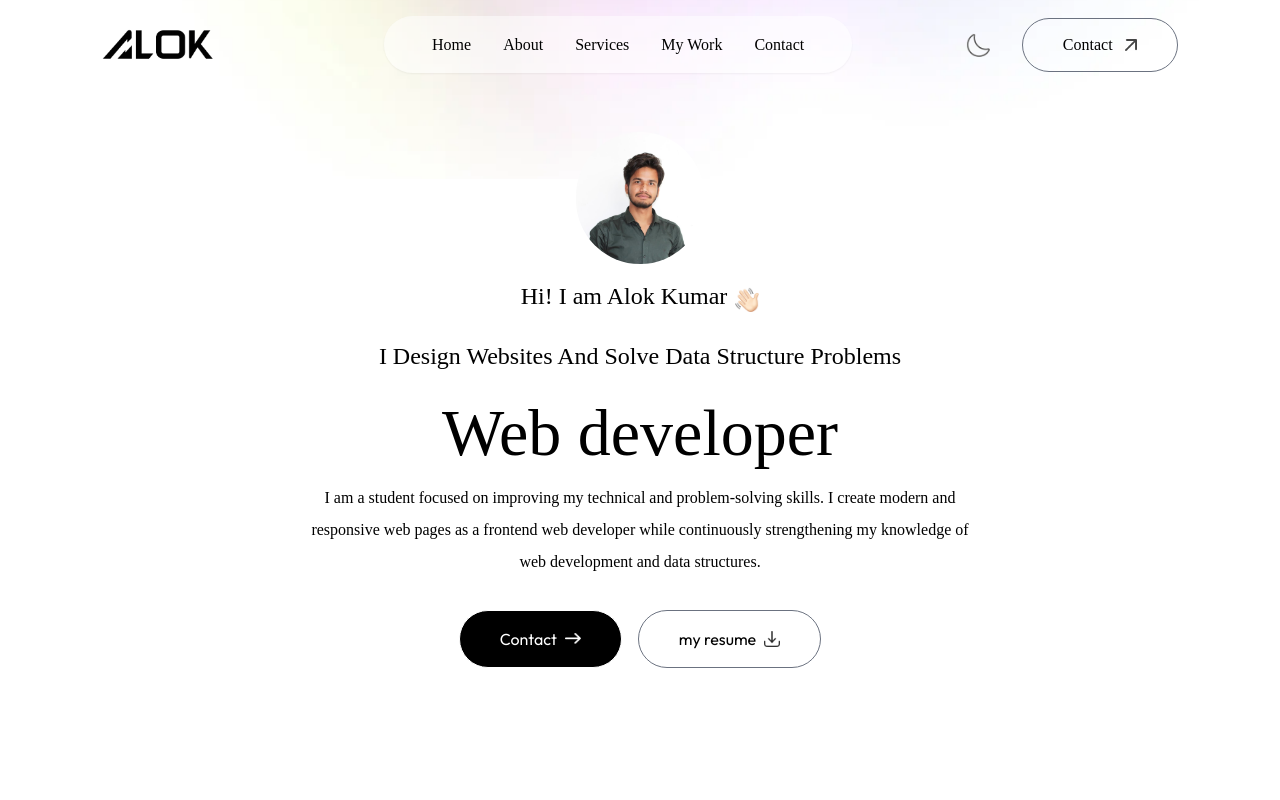
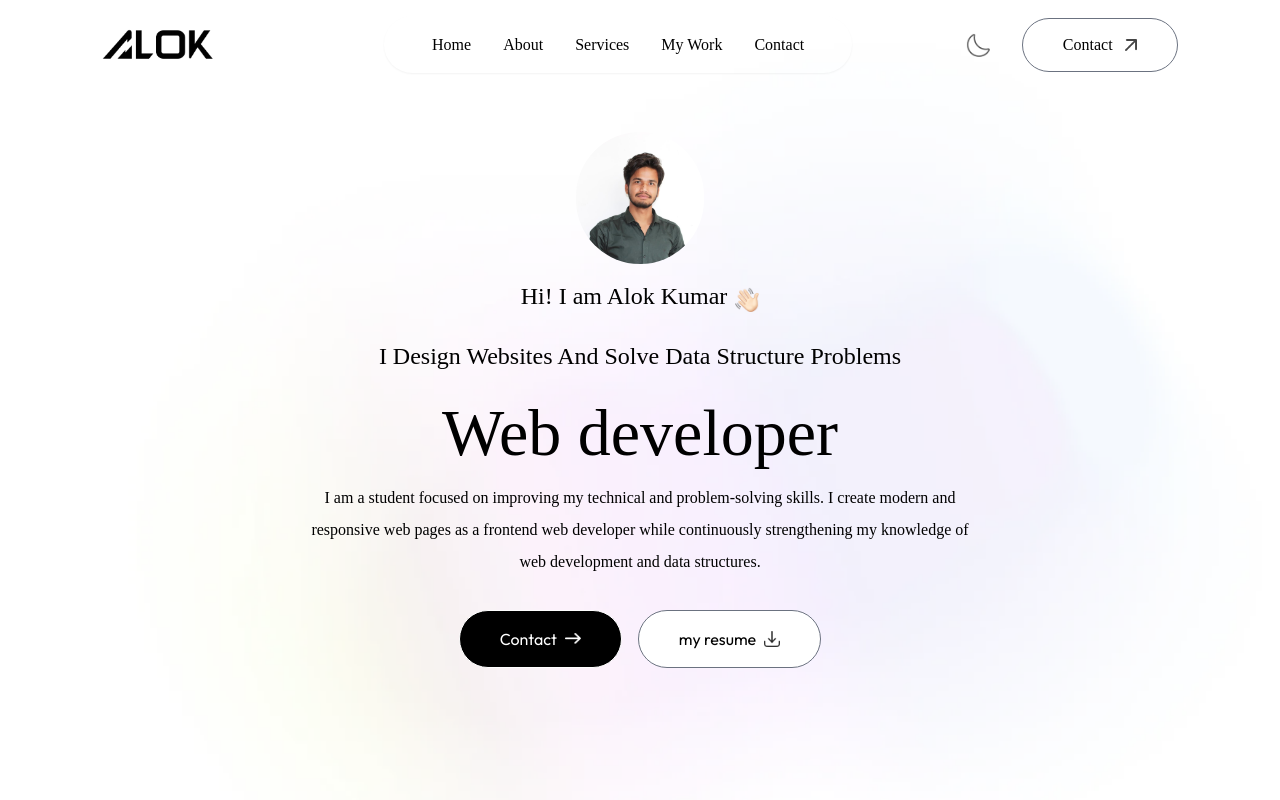
Before and after one commit to SiLEnT-24/webfolio, a Next.js app: page / in a window 1280 px wide. Shown: the top 800 px of the page. Built offline with nearby package versions, Linux system fonts and the light colour scheme; a web font is replaced by a local one.

Commit message:
Refactor Navbar component to improve scroll event handling and enhance background opacity for better visibility

```diff
--- a/app/components/Navbar.jsx
+++ b/app/components/Navbar.jsx
@@ -15,19 +15,25 @@ const Navbar = ({isDarkMode, setIsDarkMode}) => {
         sideMenuRef.current.style.transform = 'translateX(16rem)'
     }
 
-    useEffect(()=>{
-        window.addEventListener('scroll', ()=>{
-            if(scrollY > 50){
-                setIsScroll(true)
-            }else{
+    useEffect(() => {
+
+        const handleScroll = () => {
+            if (window.scrollY > 50) {
+               setIsScroll(true)
+            } else {
                 setIsScroll(false)
-            }
-        })
-    },[])
+           }
+       }
+
+        window.addEventListener('scroll', handleScroll)
+
+        return () => window.removeEventListener('scroll', handleScroll)
+
+     }, [])
 
     return(
         <>
-        <div className='fixed top-0 right-0 w-11/12 -z-10 translate-y-[-80%] dark:hidden'>
+        <div className='fixed top-0 right-0 w-11/12 -z-10 opacity-50 dark:hidden'>
             <Image src={assets.header_bg_color} alt="" className='w-full' />
         </div>
           <nav className={`w-full fixed px-5 lg:px-8 xl:px-[8%]
@@ -38,7 +44,7 @@ const Navbar = ({isDarkMode, setIsDarkMode}) => {
             </a>
 
             <ul className={`hidden md:flex items-center
-             gap-6 lg:gap-8 rounded-full px-12 py-3 bg-white ${isScroll ? "" : "shadow-sm bg-opacity-50 dark:border dark:border-white/50 dark:bg-transparent "}`}>
+             gap-6 lg:gap-8 rounded-full px-12 py-3 ${isScroll ? "bg-white dark:bg-darkTheme shadow-sm" : "shadow-sm bg-opacity-50 dark:border dark:border-white/50 dark:bg-transparent "}`}>
                 <li><a className='font-Ovo' href="#top">Home</a></li>
                 <li><a className='font-Ovo' href="#about">About</a></li>
                 <li><a className='font-Ovo' href="#services">Services</a></li>
```
